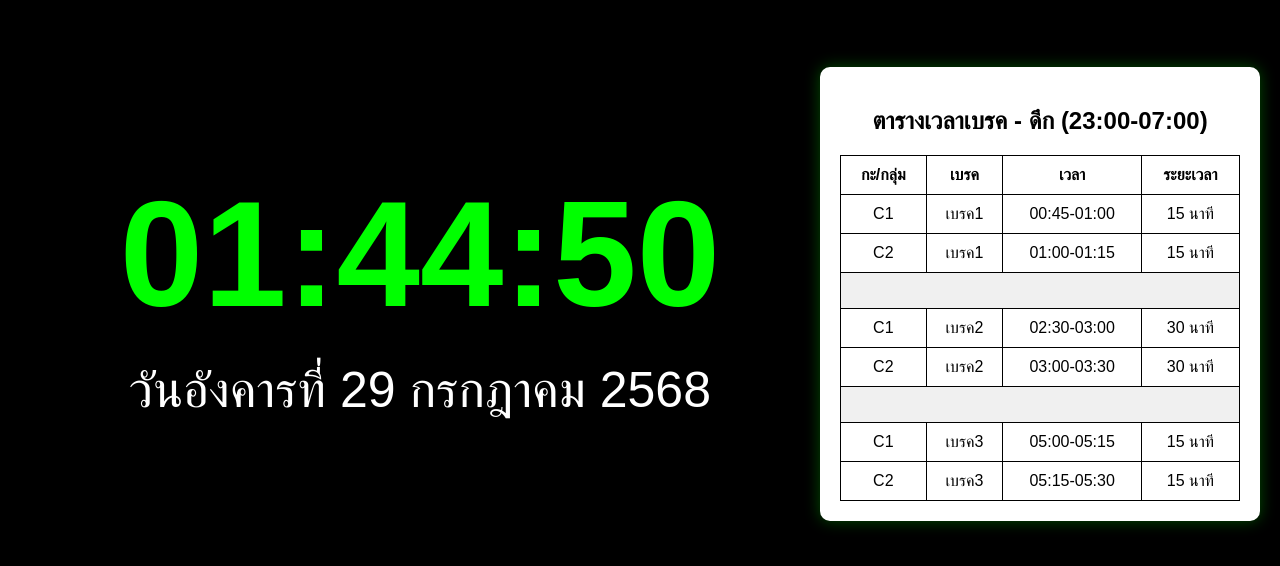
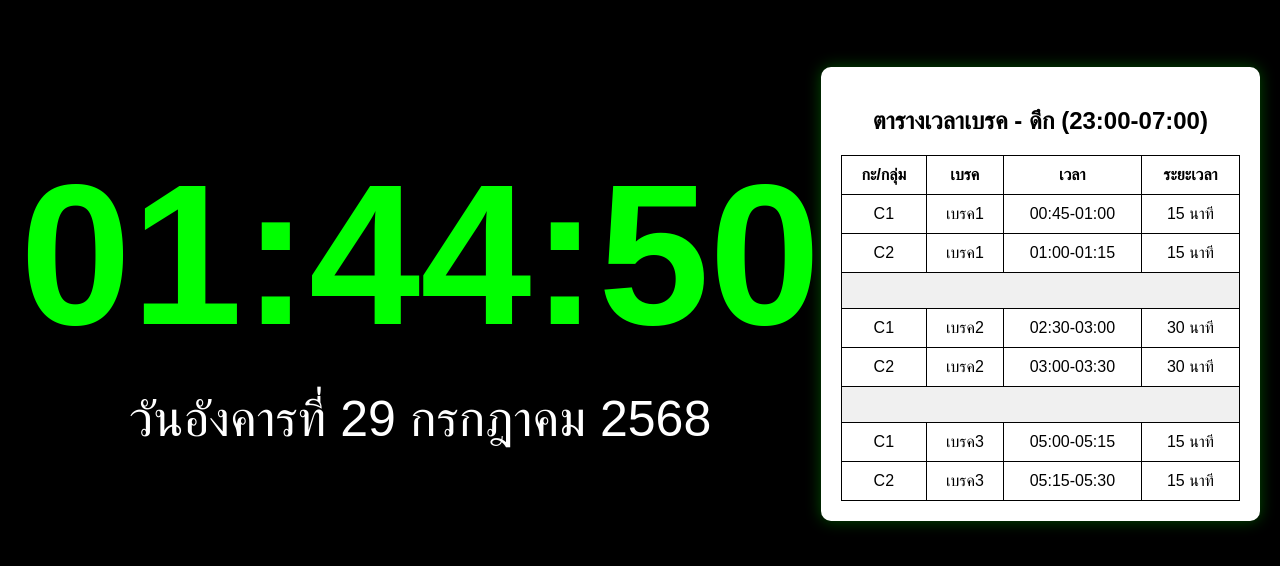
Before and after one commit to TanetW/Clock, a plain HTML site: page index.html in a window 1280 px wide. Shown: the part 126-692 px from the top of the page. Drawn offline with Linux system fonts and the light colour scheme.

Commit message:
Update index.html
Signed-off-by: TanetW <ice210534@hotmail.com>

```diff
--- a/index.html
+++ b/index.html
@@ -6,7 +6,7 @@
     <style>
         body {font-family: 'Arial', sans-serif; background: #000; color: #0f0; display: flex; justify-content: space-between; align-items: center; height: 100vh; margin: 0; padding: 20px;}
         .time-container {text-align: center; flex: 2;}
-        .clock {font-size: 150px; font-weight: bold; margin-bottom: 20px; color: #0f0;}
+        .clock {font-size: 200px; font-weight: bold; margin-bottom: 20px; color: #0f0;}
         .date {font-size: 50px; color: #fff;}
         .break-schedule {background: #fff; padding: 20px; border-radius: 10px; box-shadow: 0 0 15px rgba(0,255,0,0.3); color: #000; width: 40%; flex: 1;}
         .break-schedule h2 {text-align: center; margin-bottom: 20px; color: #000;}
```
